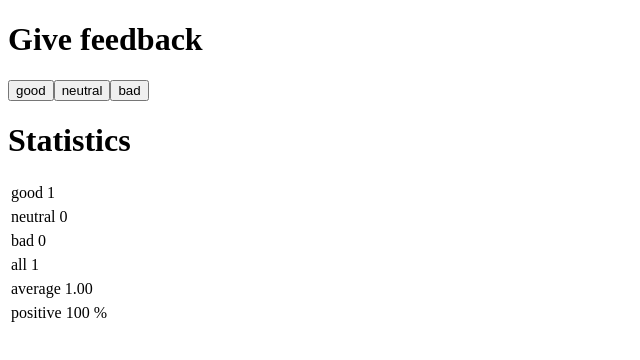
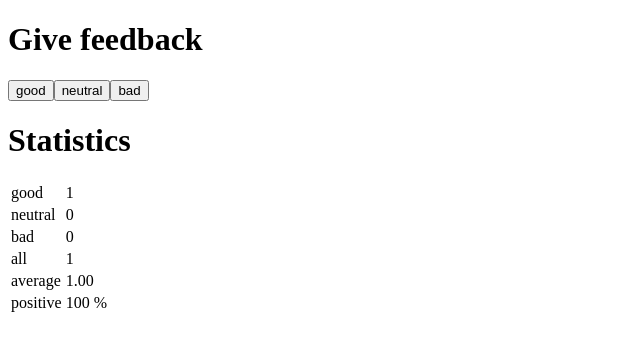
Before and after one commit to TheJiahao/fullstack, a React (Vite) app in the folder osa1/unicafe/: page / in a window 1280 px wide. Both pictures are taken after a click on the button "good". Shown: the top 360 px of the page, without its empty margins (0-640 px from the left). Built offline with nearby package versions, Linux system fonts and the light colour scheme.

Commit message:
Korjaa taulukko

```diff
--- a/osa1/unicafe/src/App.jsx
+++ b/osa1/unicafe/src/App.jsx
@@ -6,14 +6,10 @@ const Button = ({ handleClick, text }) => {
 
 const StatisticLine = ({ text, value }) => {
   return (
-    <table>
-      <tbody>
     <tr>
       <td>{text}</td>
       <td>{value}</td>
     </tr>
-      </tbody>
-    </table>
   );
 };
 
@@ -28,15 +24,22 @@ const Statistics = ({ good, neutral, bad }) => {
     content = (
       <>
         {" "}
+        <table>
+          <tbody>
             <StatisticLine text="good" value={good}></StatisticLine>
             <StatisticLine text="neutral" value={neutral}></StatisticLine>
             <StatisticLine text="bad" value={bad}></StatisticLine>
             <StatisticLine text="all" value={total}></StatisticLine>
-        <StatisticLine text="average" value={average.toFixed(2)}></StatisticLine>
+            <StatisticLine
+              text="average"
+              value={average.toFixed(2)}
+            ></StatisticLine>
             <StatisticLine
               text="positive"
               value={positive.toLocaleString("fi", { style: "percent" })}
             ></StatisticLine>
+          </tbody>
+        </table>
       </>
     );
   }
```
Lines whose indentation alone changed are shown as unchanged.
